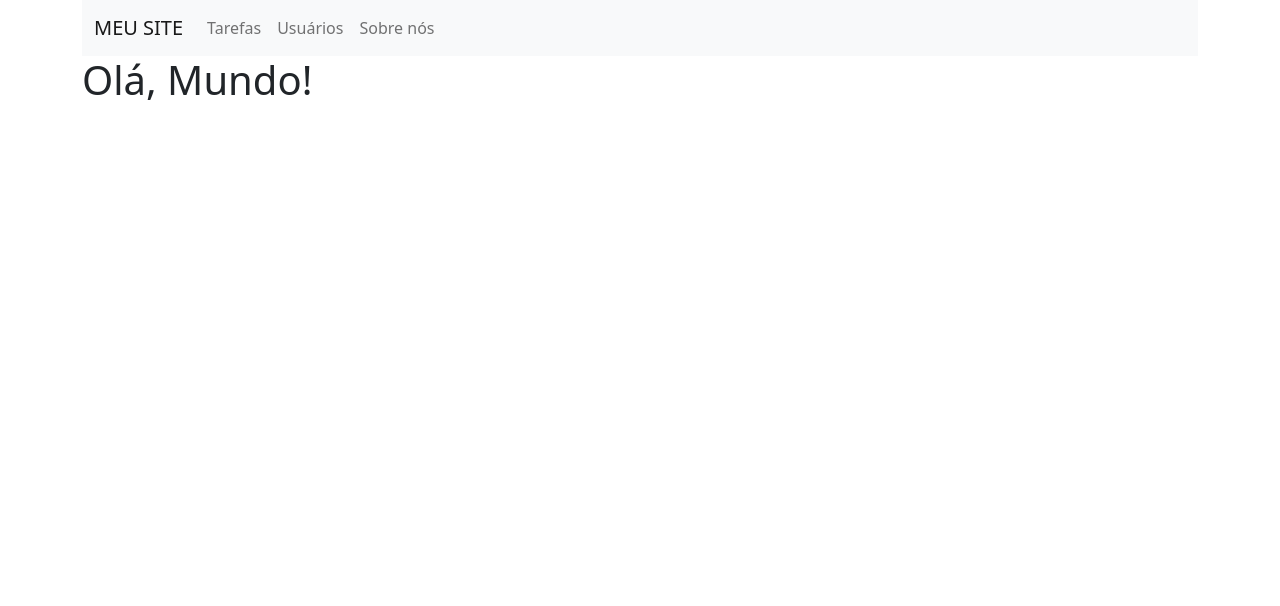
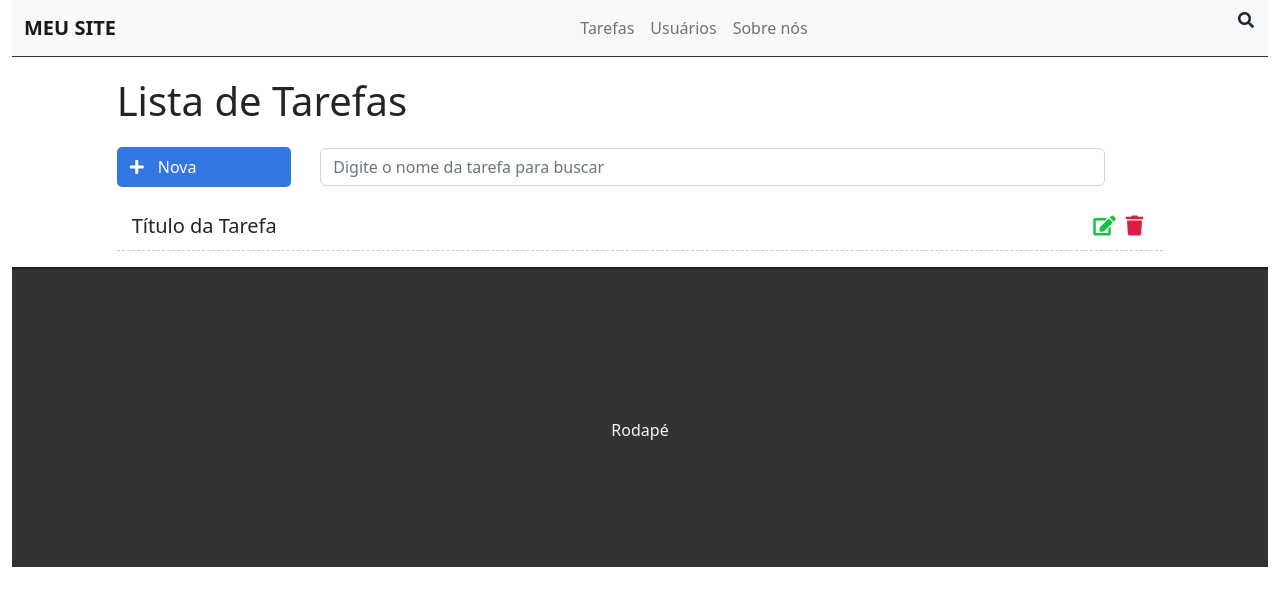
Before and after one commit to cvieiraneto/site_tarefas, a Django app: page / in a window 1280 px wide. Shown: the top 606 px of the page. Run offline with Django 4.2, Linux system fonts and the light colour scheme.

Commit message:
adicionando css e botoes de tarefas

```diff
--- /dev/null
+++ b/home/static/css/style.css
@@ -0,0 +1,141 @@
+.container-fluid{
+    pading: 0;
+}
+
+/* Navbar */
+.navbar {
+    border-bottom: 1px solid #333;
+    margin-bottom: 20px;
+}
+
+.navbar-nav{
+    margin: auto;
+}
+
+.navbar-brand{
+    font-weight: bold;
+}
+
+.navbar-light .navbar-nav a.nav-link{
+    color: #333;
+    letter-spacing: 1px;
+}
+
+/* Rodapé */
+/* Rodapé */
+
+footer {
+    background-color: #333;
+    height: 300px;
+    border-top: 2px solid #202020;
+}
+
+footer p {
+    color: #f5f5f5;
+    text-align: center;
+    top: 50%;
+    position: relative;
+}
+
+/* Search */
+
+.fas.fa-search {
+    position: absolute;
+    top: 12px;
+    right: 26px;
+    cursor: pointer;
+}
+
+.search-div {
+    padding: 0;
+    margin-top: 15px;
+    margin-bottom: 15px;
+    display: inline-block;
+}
+
+/* filter */
+.filter-div {
+    margin-bottom: 15px;
+    padding: 0;
+}
+
+#filter {
+    display: inline-block;
+    width: 200px;
+    margin-left: 10px;
+}
+
+/* Lista de tarefas */
+
+.list-div {
+    padding: 0;
+}
+
+.task-list {
+    padding-left: 0;
+}
+
+.task-item {
+    list-style: none;
+    font-size: 20px;
+    height: 50px;
+    padding: 0 15px;
+    padding-top: 10px;
+    border-bottom: 1px dashed #CCC;
+}
+
+.task-item.done {
+    background-color: #CCC;
+}
+
+.fas.fa-trash {
+    color: #db1e47;
+    cursor: pointer;
+    margin: 5px;
+    font-size: 20px;
+    float: right;
+}
+
+.fas.fa-edit {
+    color: #13c43f;
+    cursor: pointer;
+    margin: 5px;
+    font-size: 20px;
+    float: right;
+}
+
+.fa-check {
+    color: #CCC;
+    cursor: pointer;
+    margin: 5px;
+    font-size: 20px;
+    float: right;
+}
+
+.done .fa-check {
+    color: #3476e2;
+}
+
+
+/* Botão de adicionar */
+
+
+#add-link {
+    text-decoration: none;
+}
+
+.add-div {
+    background-color: #3476e2;
+    cursor: pointer;
+    display: inline-block;
+    color: #FFF;
+    padding: 8px;
+    border-radius: 5px;
+    margin-right: 25px;
+}
+
+.fas.fa-plus {
+    color: #FFF;
+    margin-right: 10px;
+    margin-left: 5px;
+}
--- a/home/templates/base.html
+++ b/home/templates/base.html
@@ -1,13 +1,16 @@
+{% load static %}
 <!DOCTYPE html>
 <html lang="en">
 <head>
     <meta charset="UTF-8">
     <title>{% block title %}{% endblock %}</title>
+    <link rel="stylesheet" href="{% static 'css/style.css' %}">
     <!-- CSS only -->
+    <link rel="stylesheet" href="https://use.fontawesome.com/releases/v5.7.2/css/all.css" integrity="sha384-fnmOCqbTlWIlj8LyTjo7mOUStjsKC4pOpQbqyi7RrhN7udi9RwhKkMHpvLbHG9Sr" crossorigin="anonymous">
     <link href="https://cdn.jsdelivr.net/npm/bootstrap@5.2.2/dist/css/bootstrap.min.css" rel="stylesheet" integrity="sha384-Zenh87qX5JnK2Jl0vWa8Ck2rdkQ2Bzep5IDxbcnCeuOxjzrPF/et3URy9Bv1WTRi" crossorigin="anonymous">
 </head>
 <body>
-    <div class="container">
+    <div class="container-fluid">
         <!-- Inserindo navbar -->
         <nav class="navbar navbar-expand-lg bg-light">
           <div class="container-fluid">
@@ -26,7 +29,12 @@
             </div>
           </div>
         </nav>
-        <h1>{% block content %} {% endblock %}</h1>
+
+        {% block content %} {% endblock %}
+
+        <footer>
+            <p>Rodapé</p>
+        </footer>
     </div>
 
     <!-- JavaScript Bundle with Popper -->
--- /dev/null
+++ b/home/templates/list.html
@@ -0,0 +1,22 @@
+{% extends 'base.html' %}
+{% block title %}Lista de tarefas {% endblock %}
+{% block content %}
+<div class="offset-1 col-10 list-div">
+  <h1> Lista de Tarefas </h1>
+  <div class="col-2 add-div">
+    <i class="fas fa-plus"></i> Nova
+  </div>
+  <div class="col-9 search-div">
+    <input class="form-control" type="text" id="busca" name="busca" placeholder="Digite o nome da tarefa para buscar">
+    <i class="fas fa-search"></i>
+  </div>
+  <ul class="task-list">
+    <li class="task-item">
+      <span>Título da Tarefa</span>
+      <span><i class="fas fa-trash"></i></span>
+      <span><i class="fas fa-edit"></i></span>
+    </li>
+  </ul>
+</div>
+
+{% endblock %}
--- a/home/urls.py
+++ b/home/urls.py
@@ -2,7 +2,7 @@ from django.urls import path
 from . import views
 
 urlpatterns = [
-    path('', views.home, name='inicio'),
+    path('', views.tarefas, name='inicio'),
     path('helloworld/', views.helloworld, name='helloworld'),
     path('meunome/<str:nome>', views.printar_nome, name='meunome')
 ]
--- a/home/views.py
+++ b/home/views.py
@@ -12,3 +12,5 @@ def helloworld(request):
 
 def printar_nome(request, nome):
     return render(request, 'printarNome.html', {'nome': nome})
+def tarefas(request):
+    return render(request, 'list.html')
```
